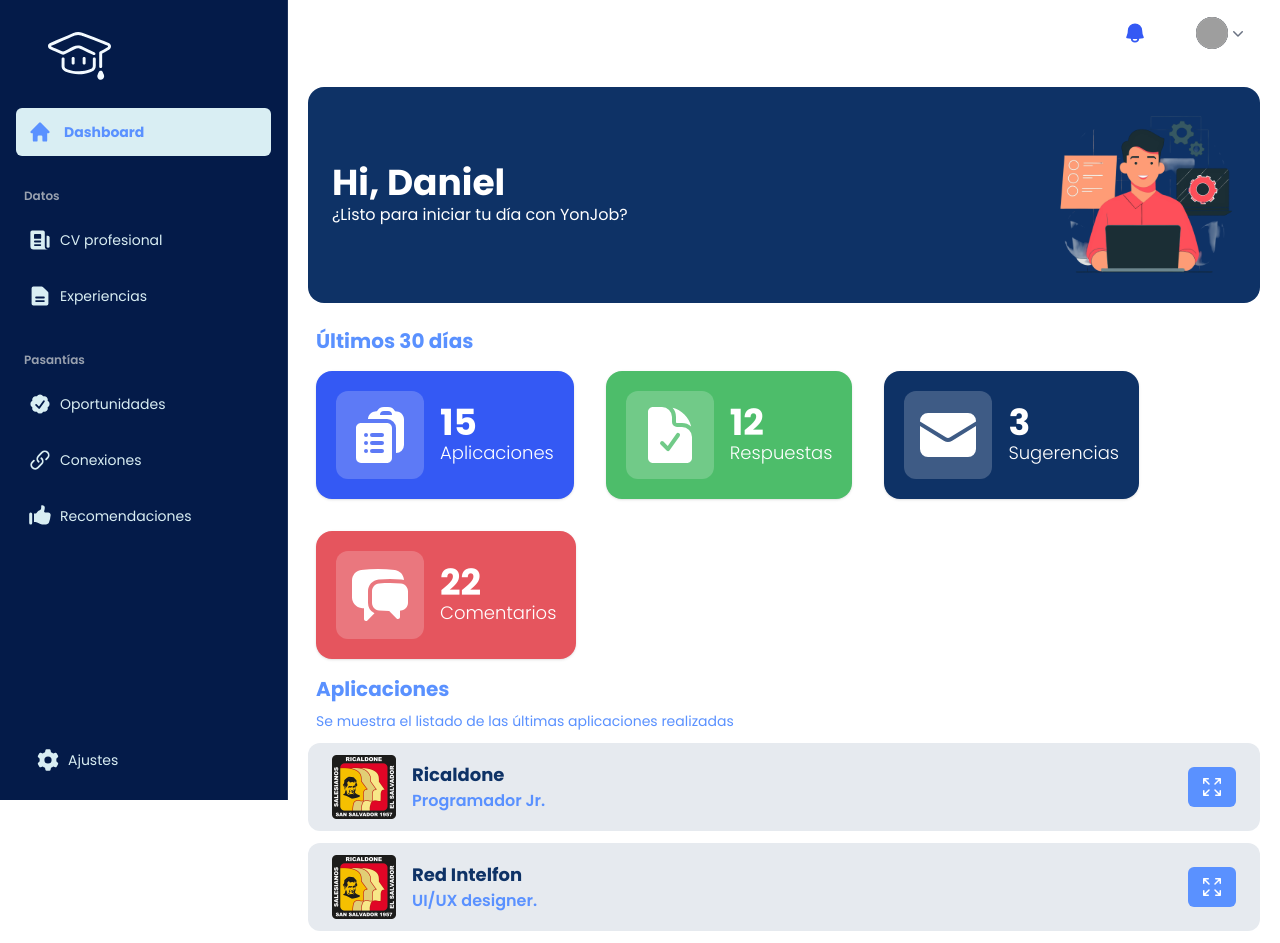
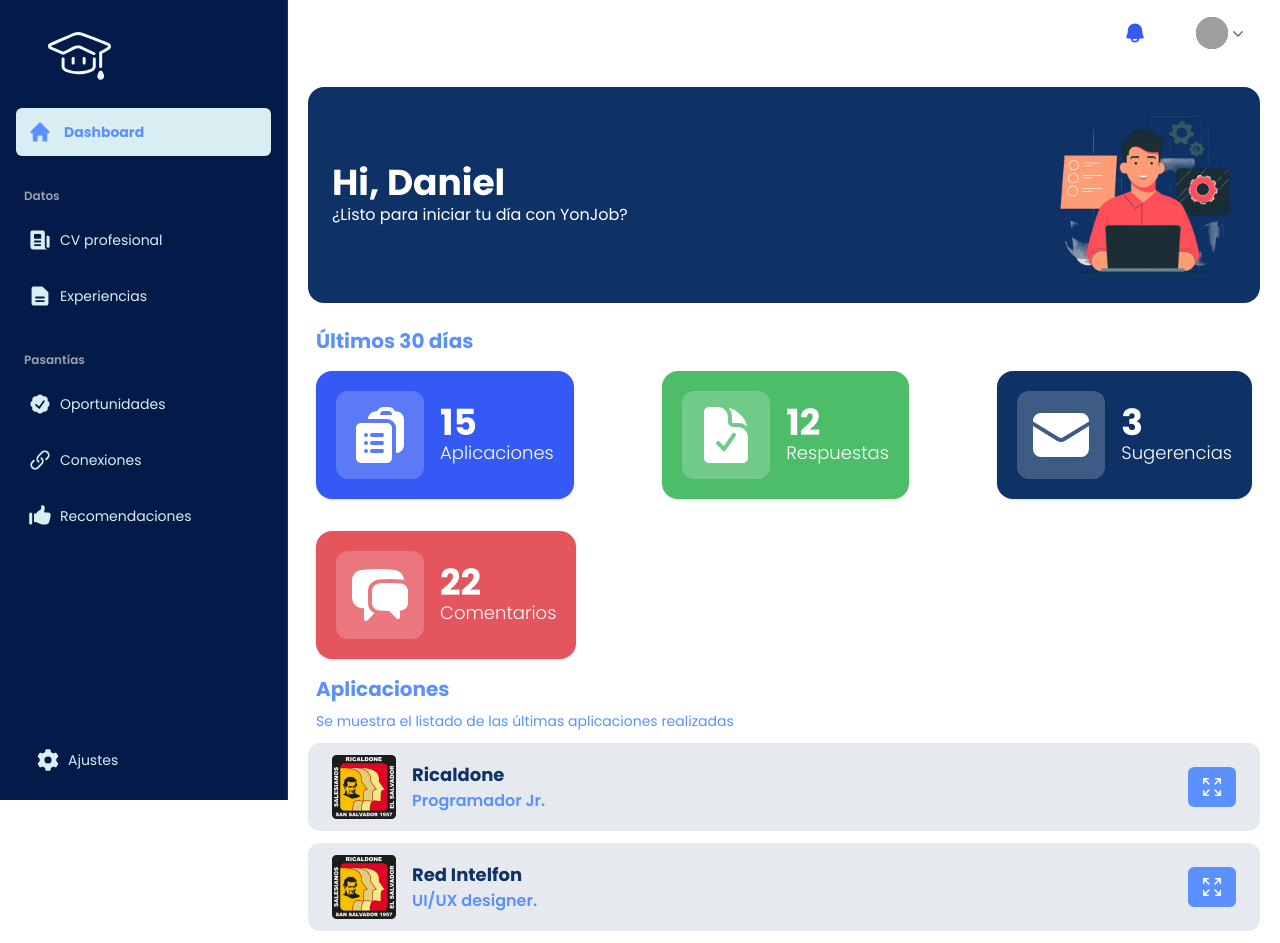
Before and after one commit to Ander45Portafol/YonJobSV, a Nuxt app: page /dashboard in a window 1280 px wide. Built offline with nearby package versions, Linux system fonts and the light colour scheme; grey boxes are pictures that could not be loaded.

Commit message:
detalle pequeño del dashboard

```diff
--- a/app/pages/dashboard.vue
+++ b/app/pages/dashboard.vue
@@ -17,7 +17,7 @@
       <h2 class="text-[#5A91FF] text-xl font-bold m-2">Últimos 30 días</h2>
 
       <!-- Contenedor de tarjetas -->
-      <div class="w-full flex flex-wrap gap-4">
+      <div class="w-full flex flex-wrap justify-between gap-4">
         <CardData title="Aplicaciones" :camp="15" color="#3459F4">
           <template #icon>
             <svg
```
